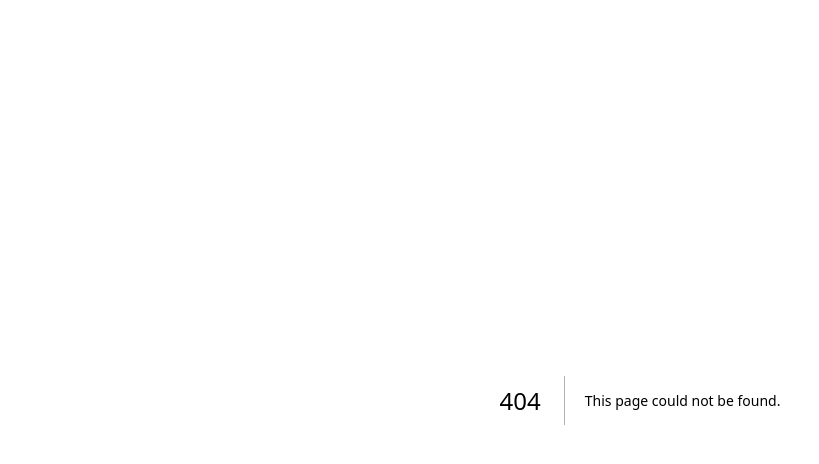
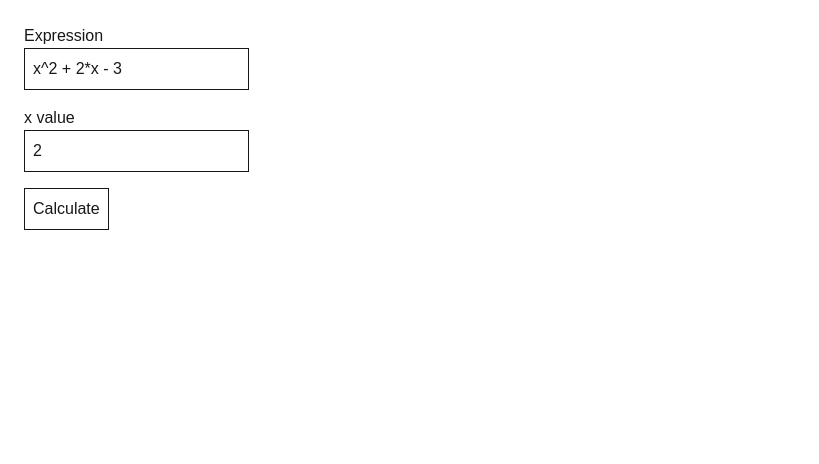
Before and after one commit to LThmly/CEN3031-Group-Project, a Next.js app in the folder functle/: page /math-test in a window 1280 px wide. Before the commit this address had no page. Shown: the top 464 px of the page, without its empty margins (0-819 px from the left). Built offline with nearby package versions, Linux system fonts and the light colour scheme.

Commit message:
Mathjs parsing logic testing

```diff
--- a/functle/package.json
+++ b/functle/package.json
@@ -9,6 +9,7 @@
     "lint": "eslint"
   },
   "dependencies": {
+    "mathjs": "^15.2.0",
     "next": "16.4.0",
     "react": "19.3.0",
     "react-dom": "19.3.0"
--- /dev/null
+++ b/functle/src/app/math-test/page.tsx
@@ -0,0 +1,48 @@
+"use client";
+
+import { useState } from "react";
+import { parse } from "mathjs";
+
+export default function MathTest() {
+  const [expression, setExpression] = useState("x^2 + 2*x - 3");
+  const [x, setX] = useState("2");
+  const [result, setResult] = useState("");
+
+  function calculate() {
+    try {
+      const node = parse(expression);
+      const compiled = node.compile();
+      const y = compiled.evaluate({ x: Number(x) });
+
+      setResult(`Parsed: ${node.toString()}\nResult: ${y}`);
+    } catch (error) {
+      setResult(error instanceof Error ? error.message : "Invalid expression");
+    }
+  }
+
+  return (
+    <main className="flex max-w-xl flex-col gap-4 p-6">
+      <label>
+        Expression
+        <input
+          className="block border p-2"
+          value={expression}
+          onChange={(event) => setExpression(event.target.value)}
+        />
+      </label>
+      <label>
+        x value
+        <input
+          className="block border p-2"
+          type="number"
+          value={x}
+          onChange={(event) => setX(event.target.value)}
+        />
+      </label>
+      <button className="self-start border p-2" onClick={calculate}>
+        Calculate
+      </button>
+      <pre>{result}</pre>
+    </main>
+  );
+}
```
Also changed, not shown: 1 other file (tests, documents, lock files or other folders).
